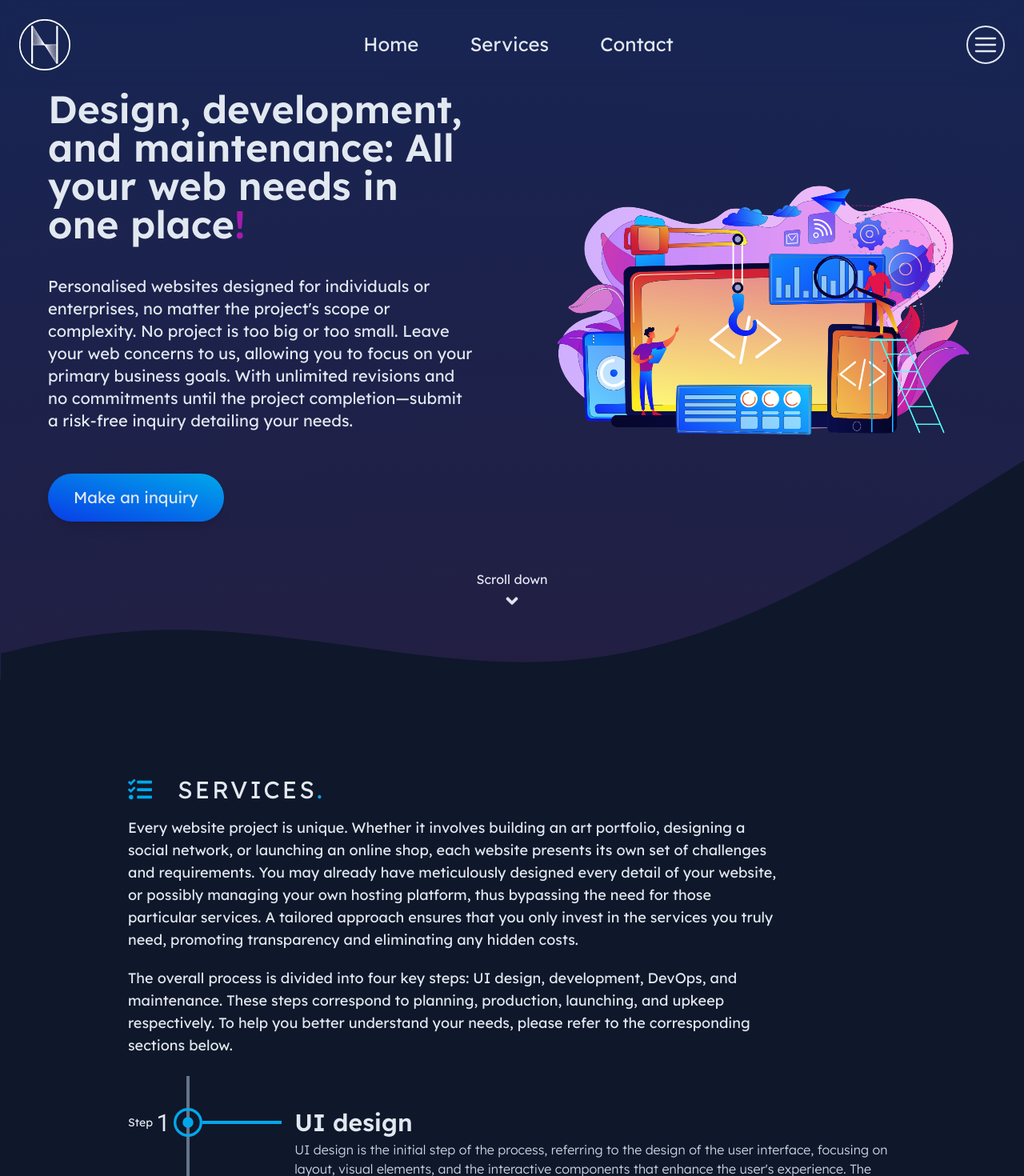
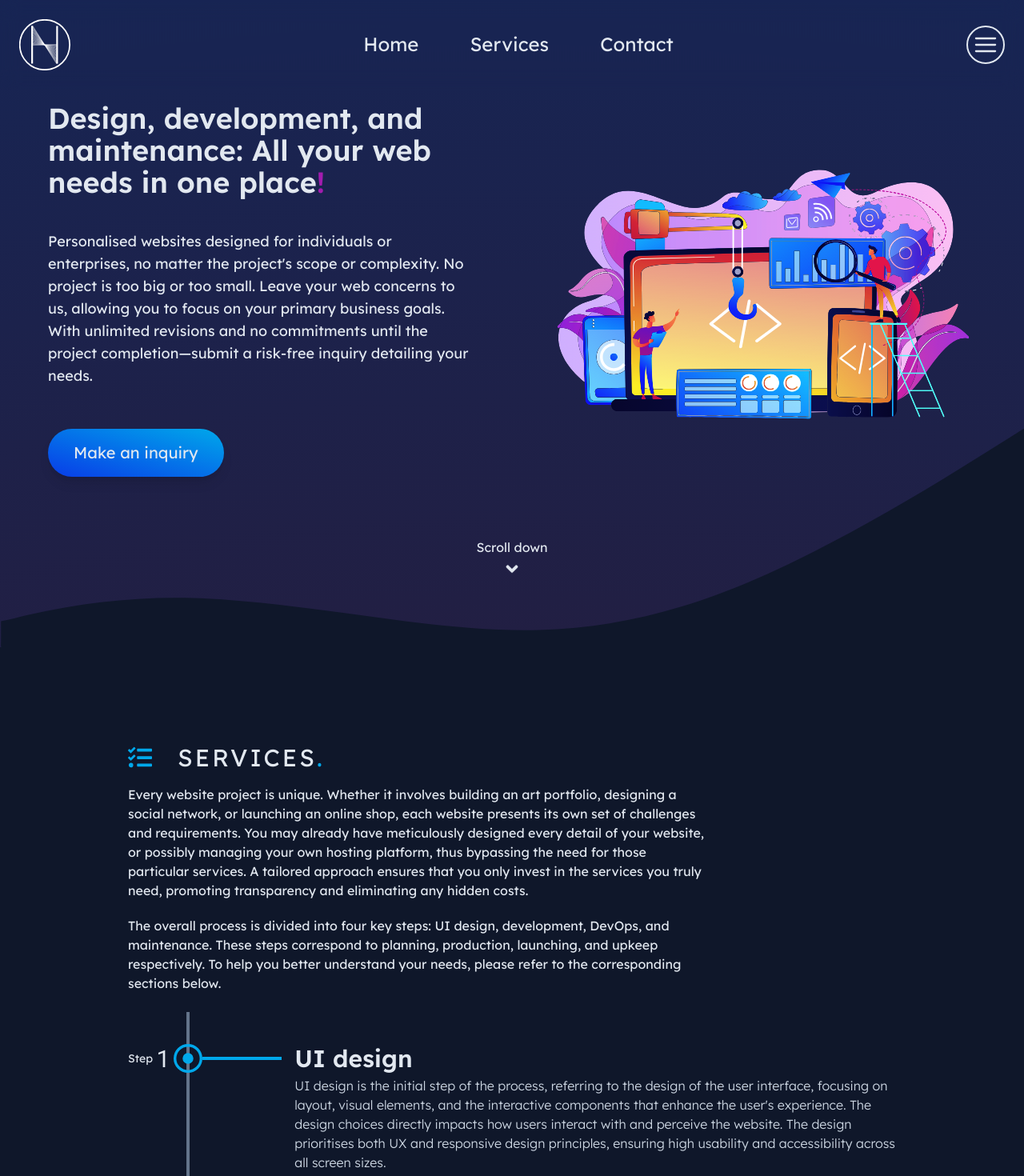
Before and after one commit to n0rrman/norrman.dev, a Next.js app: page / in a window 1280 px wide. Shown: the top 1470 px of the page at 80% size. Built offline with nearby package versions, Linux system fonts and the light colour scheme; no server answers.

Commit message:
text size improved

```diff
--- a/src/components/contact/contact-section.tsx
+++ b/src/components/contact/contact-section.tsx
@@ -66,7 +66,7 @@ export default function ContactSection({
             <span className="text-orange-400 ">.</span>
           </div>
         </h1>
-        <p className="text-base md:text-lg max-w-[75ch]">{text}</p>
+        <p className="text-sm md:text-base max-w-[75ch]">{text}</p>
 
         <div className="mt-auto ml-auto flex flex-row gap-3 dark:border-slate-200/65 border-slate-950/40">
           <Link
--- a/src/components/hero/hero-section.tsx
+++ b/src/components/hero/hero-section.tsx
@@ -20,19 +20,19 @@ export default function HeroSection({
   return (
     <section
       id="hero"
-      className="flex flex-col items-center justify-center h-full max-w-[30rem] md:max-w-[85rem] -pl-0 -pr-5 md:-pl-5 mx-5"
+      className="flex flex-col items-center justify-start h-full max-w-[30rem] md:max-w-[85rem] -pl-0 -pr-5 md:-pl-5 mx-5"
     >
       <div className="grid grid-cols-1 md:grid-cols-2 min-h-[65vh] md:min-h-[calc(80vh-8rem)] w-full items-start md:items-center justify-center gap-5 sm:gap-8 xl:gap-24 transition-all pb-5 md:pb-0">
         <div className="flex flex-col items-center md:items-start w-full max-w-[40rem] pl-0 md:pl-10 flex-0 gap-8 lg:gap-10 text-center md:text-left">
-          <h1 className="text-2xl xs:text-3xl sm:text-4xl xl:text-5xl font-semibold">
+          <h1 className="text-xl xs:text-2xl sm:text-3xl xl:text-4xl font-semibold">
             {heading}
             <span className="text-fuchsia-700">!</span>
           </h1>
-          <p className="text-base xs:text-lg md:text-base lg:text-lg xl:text-xl">
+          <p className="text-base xs:text-base md:text-base lg:text-base xl:text-lg">
             {subheading}
           </p>
           <Link
-            className="w-full md:w-max px-8 my-5 md:my-3 py-4 text-xl rounded-[3rem] text-slate-200 bg-gradient-to-tr from-blueFrom hover:shadow-xl hover:contrast-125 hover:brightness-90 transition-all to-blueTo shadow-lg"
+            className="w-full md:w-max px-8 mt-5 md:my-3 py-4 text-xl rounded-[3rem] text-slate-200 bg-gradient-to-tr from-blueFrom hover:shadow-xl hover:contrast-125 hover:brightness-90 transition-all to-blueTo shadow-lg"
             href="#contact"
           >
             {buttonText}
--- a/src/components/services/services-section.tsx
+++ b/src/components/services/services-section.tsx
@@ -48,7 +48,7 @@ export default function ServicesSection({
               <span className="text-blueTo">.</span>
             </div>
           </h1>
-          <div className="pb-10 text-base md:text-lg max-w-[75ch] space-y-5">
+          <div className="pb-10 text-sm md:text-base max-w-[75ch] space-y-5">
             <p>{introText}</p>
             <p>{servicesText}</p>
           </div>
```
